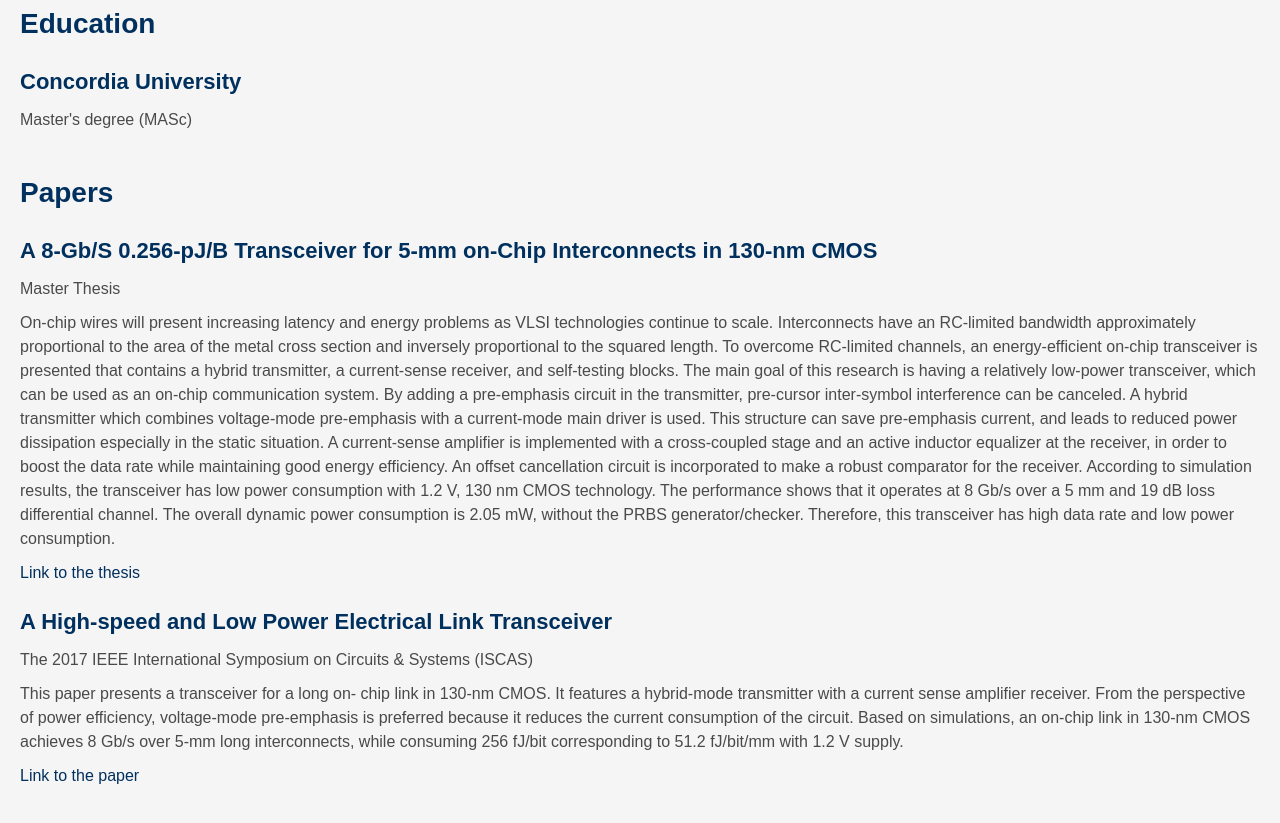
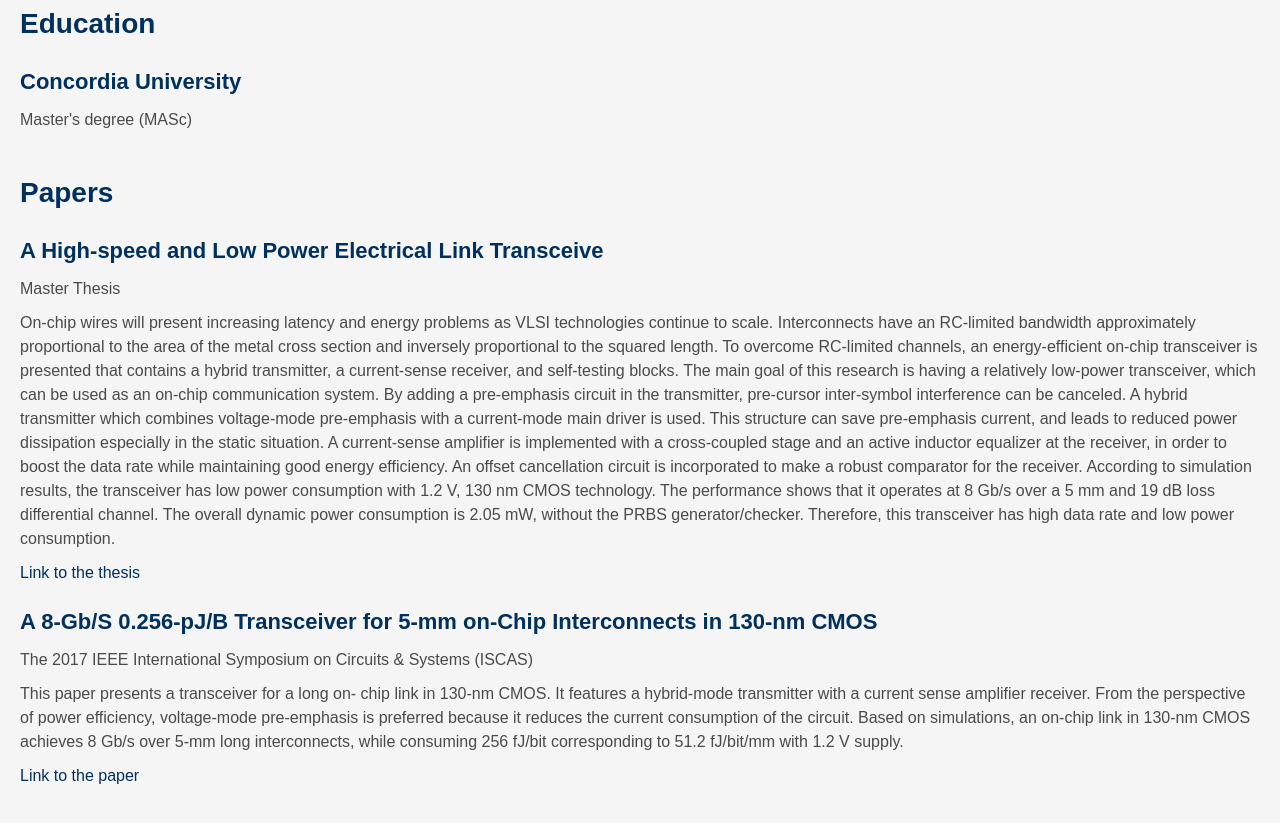
Before and after one commit to jxd1207/jxd1207.github.io, a plain HTML site: page index.html in a window 1280 px wide. Shown: the part 665-1488 px from the top of the page. Drawn offline with Linux system fonts and the light colour scheme.

Commit message:
Update index.html

```diff
--- a/index.html
+++ b/index.html
@@ -60,14 +60,14 @@
 			<h2>Papers</h2>
 			<ul>
 				<li>
-					<h3>A 8-Gb/S 0.256-pJ/B Transceiver for 5-mm on-Chip Interconnects in 130-nm CMOS</h3>
+					<h3>A High-speed and Low Power Electrical Link Transceive</h3>
 					<p>Master Thesis</p>
 					<p>On-chip wires will present increasing latency and energy problems as VLSI technologies continue to scale. Interconnects have an RC-limited bandwidth approximately proportional to the area of the metal cross section and inversely proportional to the squared length. To overcome RC-limited channels, an energy-efficient on-chip transceiver is presented that contains a hybrid transmitter, a current-sense receiver, and self-testing blocks. The main goal of this research is having a relatively low-power transceiver, which can be used as an on-chip communication system.
                         By adding a pre-emphasis circuit in the transmitter, pre-cursor inter-symbol interference can be canceled. A hybrid transmitter which combines voltage-mode pre-emphasis with a current-mode main driver is used. This structure can save pre-emphasis current, and leads to reduced power dissipation especially in the static situation. A current-sense amplifier is implemented with a cross-coupled stage and an active inductor equalizer at the receiver, in order to boost the data rate while maintaining good energy efficiency. An offset cancellation circuit is incorporated to make a robust comparator for the receiver. According to simulation results, the transceiver has low power consumption with 1.2 V, 130 nm CMOS technology. The performance shows that it operates at 8 Gb/s over a 5 mm and 19 dB loss differential channel. The overall dynamic power consumption is 2.05 mW, without the PRBS generator/checker. Therefore, this transceiver has high data rate and low power consumption.</p>
 					<p><a href="https://spectrum.library.concordia.ca/id/eprint/982490/">Link to the thesis</a></p>
 				</li>
                 <li>
-					<h3>A High-speed and Low Power Electrical Link Transceiver</h3>
+					<h3>A 8-Gb/S 0.256-pJ/B Transceiver for 5-mm on-Chip Interconnects in 130-nm CMOS</h3>
 					<p>The 2017 IEEE International Symposium on Circuits & Systems (ISCAS)</p>
 					<p>This paper presents a transceiver for a long on- chip link in 130-nm CMOS. It features a hybrid-mode transmitter with a current sense amplifier receiver. From the perspective of power efficiency, voltage-mode pre-emphasis is preferred because it reduces the current consumption of the circuit. Based on simulations, an on-chip link in 130-nm CMOS achieves 8 Gb/s over 5-mm long interconnects, while consuming 256 fJ/bit corresponding to 51.2 fJ/bit/mm with 1.2 V supply.</p>
 					<p><a href="https://ieeexplore.ieee.org/document/8050443">Link to the paper</a></p>
```
